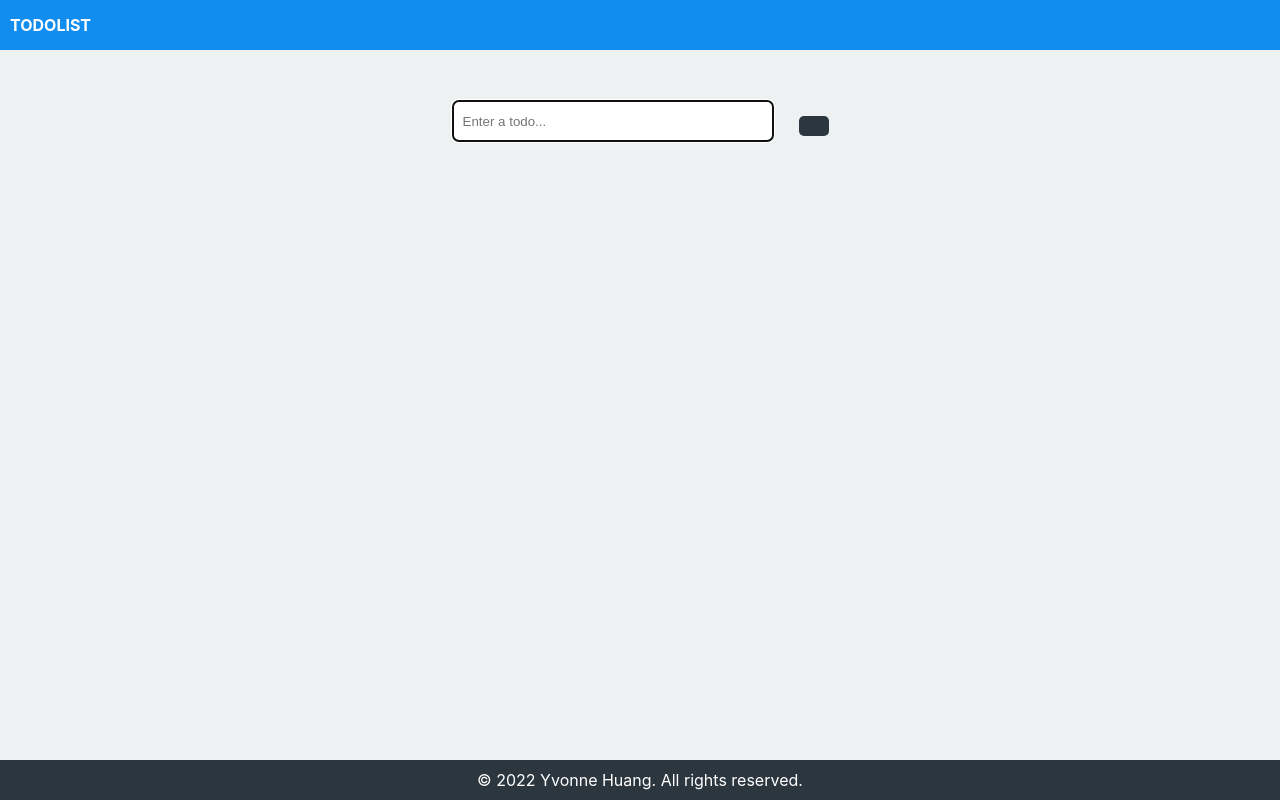
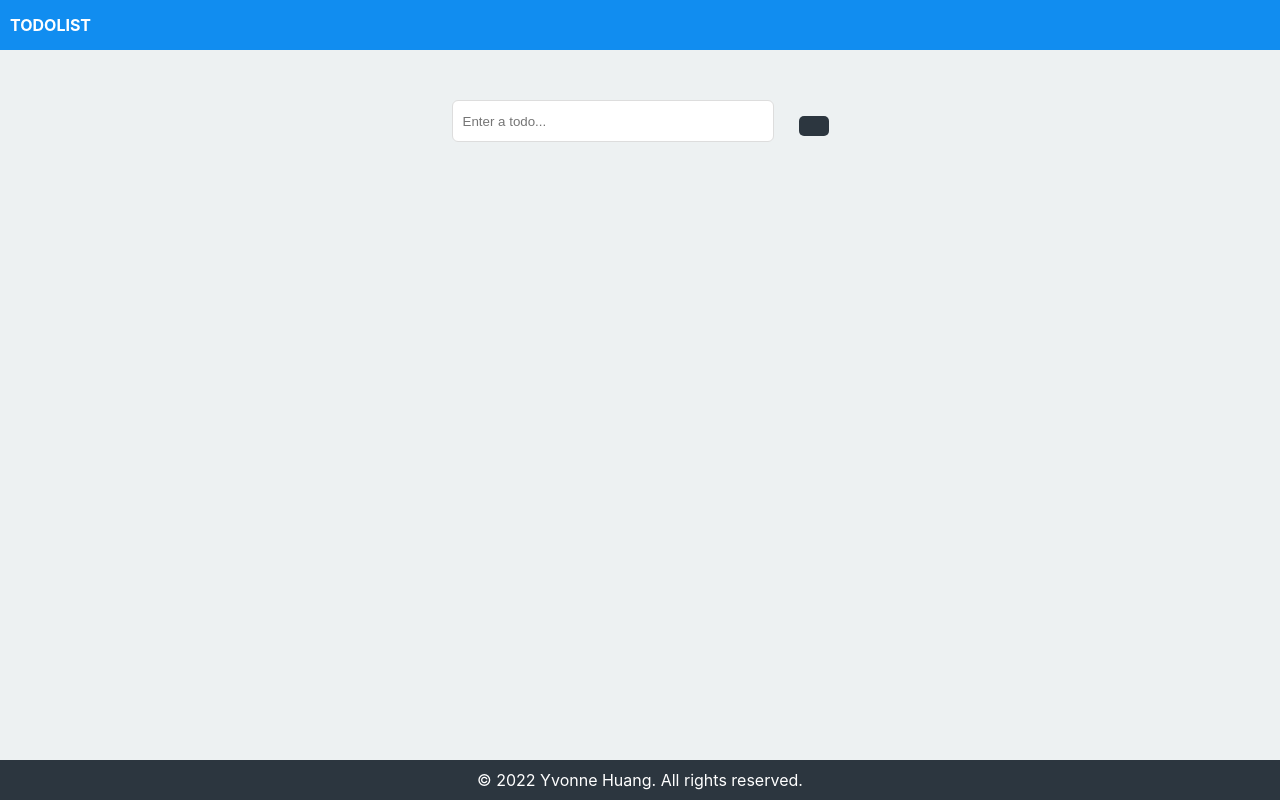
Before and after one commit to yvonnehuang-tw/react-todolist, a React (Create React App) app: page / in a window 1280 px wide. Built offline with nearby package versions, Linux system fonts and the light colour scheme; some icons are missing.

Commit message:
Change Main content to TodoDemo and TodoInput component.

```diff
--- a/src/components/Main.js
+++ b/src/components/Main.js
@@ -1,137 +1,9 @@
-import { useState } from "react";
+import TodoDemo from "./TodoDemo";
 
-let nextId = 0;
 export default function Main() {
-  const [inputValue, setInputValue] = useState("");
-  const [todolist, setTodolist] = useState([]);
-  const [errorMessage, setErrorMessage] = useState(false);
-
-  const add = (e) => {
-    if (e.type === "click" || e.key === "Enter") {
-      if (inputValue.trim() === "") {
-        setErrorMessage(true);
-      } else {
-        todolist.push({
-          id: nextId++,
-          value: inputValue,
-          status: false,
-        });
-        setErrorMessage(false);
-        setInputValue("");
-      }
-    }
-  };
-
-  const deleteItem = (id) => {
-    setTodolist(todolist.filter((list) => list.id !== id));
-  };
-
-  // const editItem = (id) => {
-  //   console.log(id);
-  // };
-
-  const checkedListDone = (item) => {
-    todolist.forEach((list) => {
-      if (list.id === item.id) {
-        list.status = !list.status;
-      }
-    });
-    setTodolist([...todolist]);
-  };
-
-  const TodolistButton = ({ title, icon, list, handleClick }) => {
-    return (
-      <button type="button" title={title} onClick={() => handleClick(list.id)}>
-        <i className={icon}></i>
-      </button>
-    );
-  };
-
-  const TodolistItems = () => (
-    <ul>
-      {todolist.length > 0 ? (
-        todolist.map((list) => (
-          <li className="list-content" key={list.id}>
-            <span
-              style={{
-                textDecorationLine: list.status ? "line-through" : "none",
-              }}
-              onClick={() => checkedListDone(list)}
-            >
-              {list.value}
-            </span>
-            <TodolistButton
-              title={"Delete button"}
-              icon={"icon-trash"}
-              list={list}
-              handleClick={deleteItem}
-            />
-            {/* <TodolistButton
-              title={"Edit button"}
-              icon={"icon-pencil"}
-              list={list}
-              handleClick={editItem}
-            /> */}
-          </li>
-        ))
-      ) : (
-        <></>
-      )}
-    </ul>
-  );
-
-  const ErrorMessage = () => {
-    return (
-      errorMessage && <div className="error-message">Input is required.</div>
-    );
-  };
-
-  const TodoInput = () => (
-    <div
-      className="input-content"
-      style={{ marginTop: errorMessage ? 20 : 50 }}
-    >
-      <input
-        type="text"
-        placeholder="Enter a todo..."
-        value={inputValue}
-        onChange={(e) => setInputValue(e.target.value)}
-        onKeyUp={add}
-        ref={(input) => {
-          if (input) {
-            input.focus();
-          }
-        }}
-      />
-      <button type="button" title="Add button" onClick={add}>
-        <i className="icon-plus"></i>
-      </button>
-    </div>
-  );
-
   return (
     <main className="container">
-      <ErrorMessage />
-      {/* <div
-        className="input-content"
-        style={{ marginTop: errorMessage ? 20 : 50 }}
-      >
-        <input
-          type="text"
-          placeholder="Enter a todo..."
-          value={inputValue}
-          onChange={(e) => setInputValue(e.target.value)}
-          onKeyUp={add}
-        />
-        <button type="button" title="Add button" onClick={add}>
-          <i className="icon-plus"></i>
-        </button>
-      </div> */}
-      <TodoInput />
-      <br />
-      <div>
-        <TodolistItems />
-      </div>
+      <TodoDemo />
     </main>
   );
 }
--- /dev/null
+++ b/src/components/TodoDemo.js
@@ -0,0 +1,146 @@
+import { useState } from "react";
+// import TodoInput from "./TodoInput";
+
+let nextId = 0;
+
+export default function TodoDemo() {
+  const [inputValue, setInputValue] = useState("");
+  const [todolist, setTodolist] = useState([]);
+  const [errorMessage, setErrorMessage] = useState(false);
+
+  const add = (e) => {
+    if (e.type === "click" || e.key === "Enter") {
+      if (inputValue.trim() === "") {
+        setErrorMessage(true);
+      } else {
+        todolist.push({
+          id: nextId++,
+          value: inputValue,
+          status: false,
+        });
+        setErrorMessage(false);
+        setInputValue("");
+      }
+    }
+  };
+
+  const deleteItem = (id) => {
+    setTodolist(todolist.filter((list) => list.id !== id));
+  };
+
+  // const editItem = (id) => {
+  //   console.log(id);
+  // };
+
+  const checkedListDone = (item) => {
+    todolist.forEach((list) => {
+      if (list.id === item.id) {
+        list.status = !list.status;
+      }
+      setTodolist([...todolist]);
+    });
+  };
+
+  const TodolistButton = ({ title, icon, list, handleClick }) => {
+    return (
+      <button type="button" title={title} onClick={() => handleClick(list.id)}>
+        <i className={icon}></i>
+      </button>
+    );
+  };
+
+  const TodolistItems = () => (
+    <ul>
+      {todolist.length > 0 ? (
+        todolist.map((list) => (
+          <li className="list-content" key={list.id}>
+            <span
+              style={{
+                textDecorationLine: list.status ? "line-through" : "none",
+              }}
+              onClick={() => checkedListDone(list)}
+            >
+              {list.value}
+            </span>
+            <TodolistButton
+              title={"Delete button"}
+              icon={"icon-trash"}
+              list={list}
+              handleClick={deleteItem}
+            />
+            {/* <TodolistButton
+              title={"Edit button"}
+              icon={"icon-pencil"}
+              list={list}
+              handleClick={editItem}
+            /> */}
+          </li>
+        ))
+      ) : (
+        <></>
+      )}
+    </ul>
+  );
+
+  const ErrorMessage = () => {
+    return (
+      errorMessage && <div className="error-message">Input is required.</div>
+    );
+  };
+
+  const todoInput = () => (
+    <div
+      className="input-content"
+      style={{ marginTop: errorMessage ? 20 : 50 }}
+    >
+      <input
+        type="text"
+        placeholder="Enter a todo..."
+        value={inputValue}
+        onChange={(e) => setInputValue(e.target.value)}
+        onKeyUp={add}
+        // ref={(input) => {
+        //   if (input) {
+        //     input.focus();
+        //   }
+        // }}
+      />
+      <button type="button" title="Add button" onClick={add}>
+        <i className="icon-plus"></i>
+      </button>
+    </div>
+  );
+
+  return (
+    <>
+      <ErrorMessage />
+      {/* <div
+        className="input-content"
+        style={{ marginTop: errorMessage ? 20 : 50 }}
+      >
+        <input
+          type="text"
+          placeholder="Enter a todo..."
+          value={inputValue}
+          onChange={(e) => setInputValue(e.target.value)}
+          onKeyUp={add}
+        />
+        <button type="button" title="Add button" onClick={add}>
+          <i className="icon-plus"></i>
+        </button>
+      </div> */}
+      {todoInput()}
+      {/* <TodoInput
+        inputValue={inputValue}
+        errorMessage={errorMessage}
+        value={inputValue}
+        changeEvent={(e) => setInputValue(e.target.value)}
+        add={add}
+      /> */}
+      <br />
+      <div>
+        <TodolistItems />
+      </div>
+    </>
+  );
+}
--- /dev/null
+++ b/src/components/TodoInput.js
@@ -0,0 +1,18 @@
+const TodoInput = ({ errorMessage, value, changeEvent, add }) => (
+  <div className="input-content" style={{ marginTop: errorMessage ? 20 : 50 }}>
+    <input
+      type="text"
+      placeholder="Enter a todo..."
+      value={value}
+      // onChange={(e) => setInputValue(e.target.value)}
+      // onKeyUp={add}
+      onChange={changeEvent}
+      onKeyUp={add}
+    />
+    <button type="button" title="Add button" onClick={add}>
+      <i className="icon-plus"></i>
+    </button>
+  </div>
+);
+
+export default TodoInput;
```
